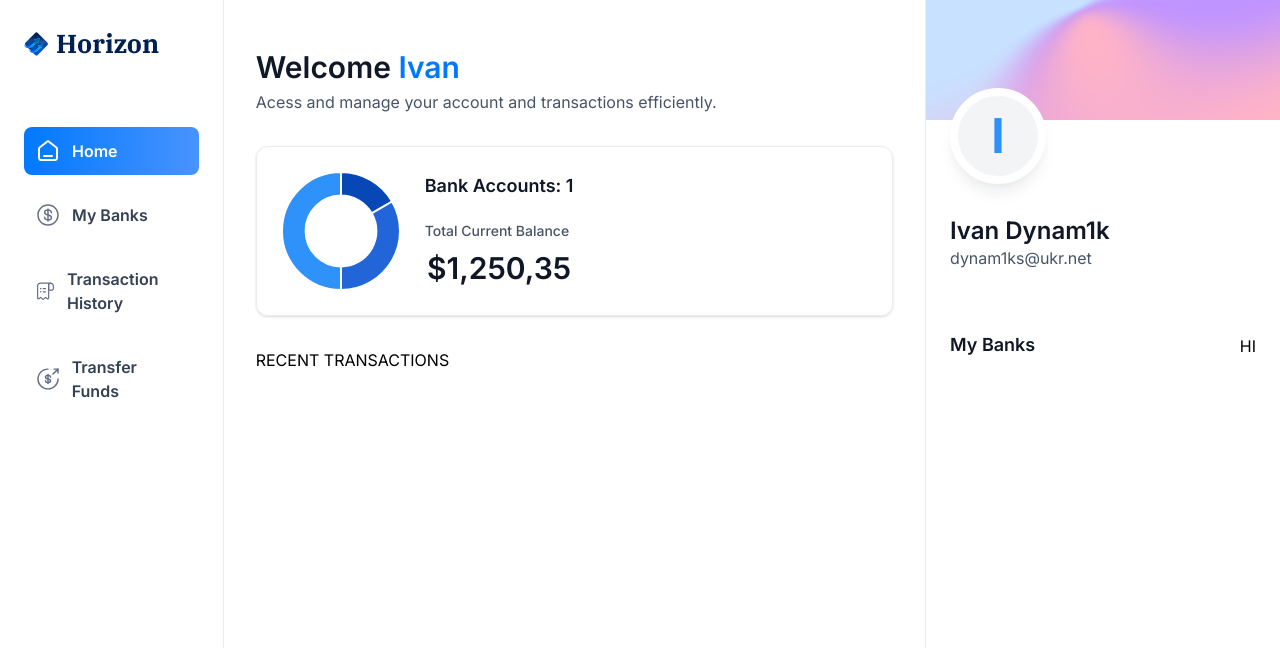
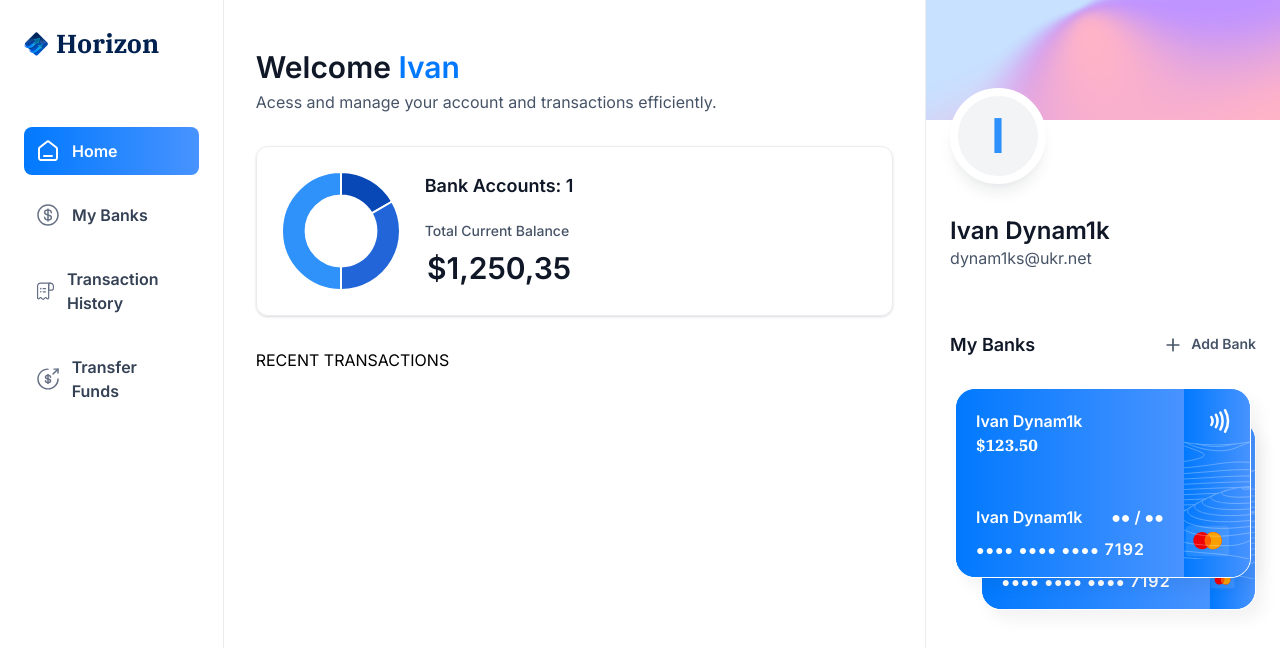
Before and after one commit to Dynam1kss/banking-app-platform, a Next.js app: page / in a window 1280 px wide. Shown: the top 648 px of the page. Built offline with nearby package versions, Linux system fonts and the light colour scheme.

Commit message:
added credit cards to the right panel on Home page

```diff
--- a/app/(root)/page.tsx
+++ b/app/(root)/page.tsx
@@ -28,7 +28,11 @@
         </header>
         RECENT TRANSACTIONS
       </div>
-      <RightSidebar user={loggedIn} transactions={[]} banks={[]} />
+      <RightSidebar
+        user={loggedIn}
+        transactions={[]}
+        banks={[{ currentBalance: 123.5 }, { currentBalance: 602.42 }]}
+      />
     </section>
   );
 };
--- /dev/null
+++ b/components/BankCard.tsx
@@ -0,0 +1,57 @@
+import { formatAmount } from "@/lib/utils";
+import Image from "next/image";
+import Link from "next/link";
+import React from "react";
+
+const BankCard = ({ account, userName, showBalance }: CreditCardProps) => {
+  return (
+    <div className="flex flex-col">
+      <Link href="/" className="bank-card">
+        <div className="bank-card_content">
+          <div>
+            <h1 className="text-16 font-semibold text-white">
+              {account.name || userName}
+            </h1>
+            <p className="font-ibm-plex-serif font-black text-white">
+              {formatAmount(account.currentBalance)}
+            </p>
+          </div>
+          <article className="flex flex-col gap-2">
+            <div className="flex justify-between">
+              <h1 className="text-1 font-semibold text-white">{userName}</h1>
+              <h2 className="text-1 font-semibold text-white">●● / ●●</h2>
+            </div>
+            <p className="text-14 font-semibold tracking-[1.1px] text-white">
+              ●●●● ●●●● ●●●● <span className="text-16">7192</span>
+            </p>
+          </article>
+        </div>
+        <div className="bank-card_icon">
+          <Image
+            src="/icons/Paypass.svg"
+            width={20}
+            height={24}
+            alt="paypass"
+          />
+          <Image
+            src="/icons/mastercard.svg"
+            width={45}
+            height={32}
+            alt="mastercard"
+            className="ml-5"
+          />
+        </div>
+        <Image
+          src="/icons/lines.svg"
+          width={316}
+          height={190}
+          alt="lines"
+          className="absolute top-0 left-0"
+        />
+      </Link>
+      {/* COPY */}
+    </div>
+  );
+};
+
+export default BankCard;
--- a/components/RightSidebar.tsx
+++ b/components/RightSidebar.tsx
@@ -1,5 +1,7 @@
+import Image from "next/image";
 import Link from "next/link";
 import React from "react";
+import BankCard from "./BankCard";
 
 const RightSidebar = ({ user, transactions, banks }: RightSidebarProps) => {
   return (
@@ -25,9 +27,32 @@
         <div className="flex w-full justify-between">
           <h2 className="header-2">My Banks</h2>
           <Link href="/" className="flex gap-2">
-            HI
+            <Image src="/icons/plus.svg" width={20} height={20} alt="plus" />
+            <h2 className="text-14 font-semibold text-gray-600">Add Bank</h2>
           </Link>
         </div>
+        {banks?.length > 0 && (
+          <div className="relative flex flex-1 flex-col items-center justify-center gap-5">
+            <div className="relative z-10">
+              <BankCard
+                key={banks[0].$id}
+                account={banks[0]}
+                userName={`${user.firstName} ${user.lastName}`}
+                showBalance={false}
+              />
+            </div>
+            {banks[1] && (
+              <div className="absolute right-0 top-8 z-0 w-[90%]">
+                <BankCard
+                  key={banks[1].$id}
+                  account={banks[1]}
+                  userName={`${user.firstName} ${user.lastName}`}
+                  showBalance={false}
+                />
+              </div>
+            )}
+          </div>
+        )}
       </section>
     </aside>
   ); // aside - is an html semantic on the side element, pb - padding bottom
```
